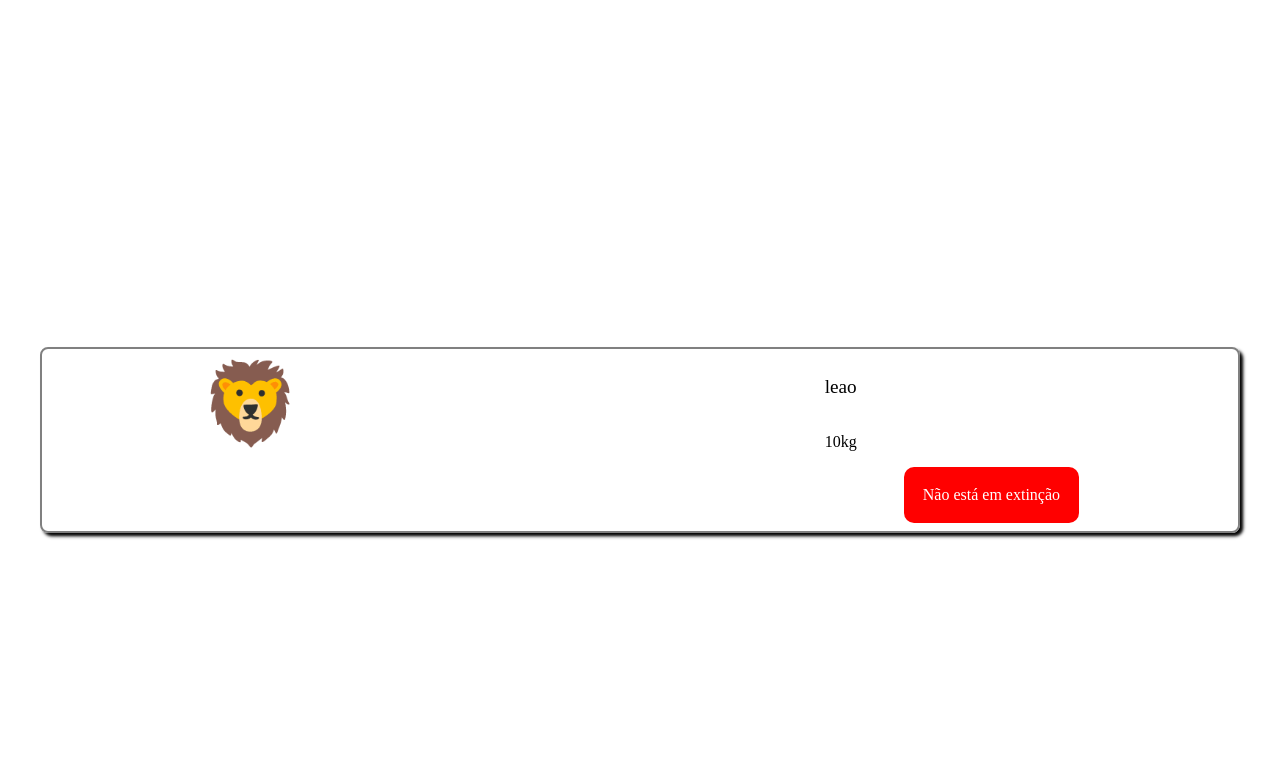
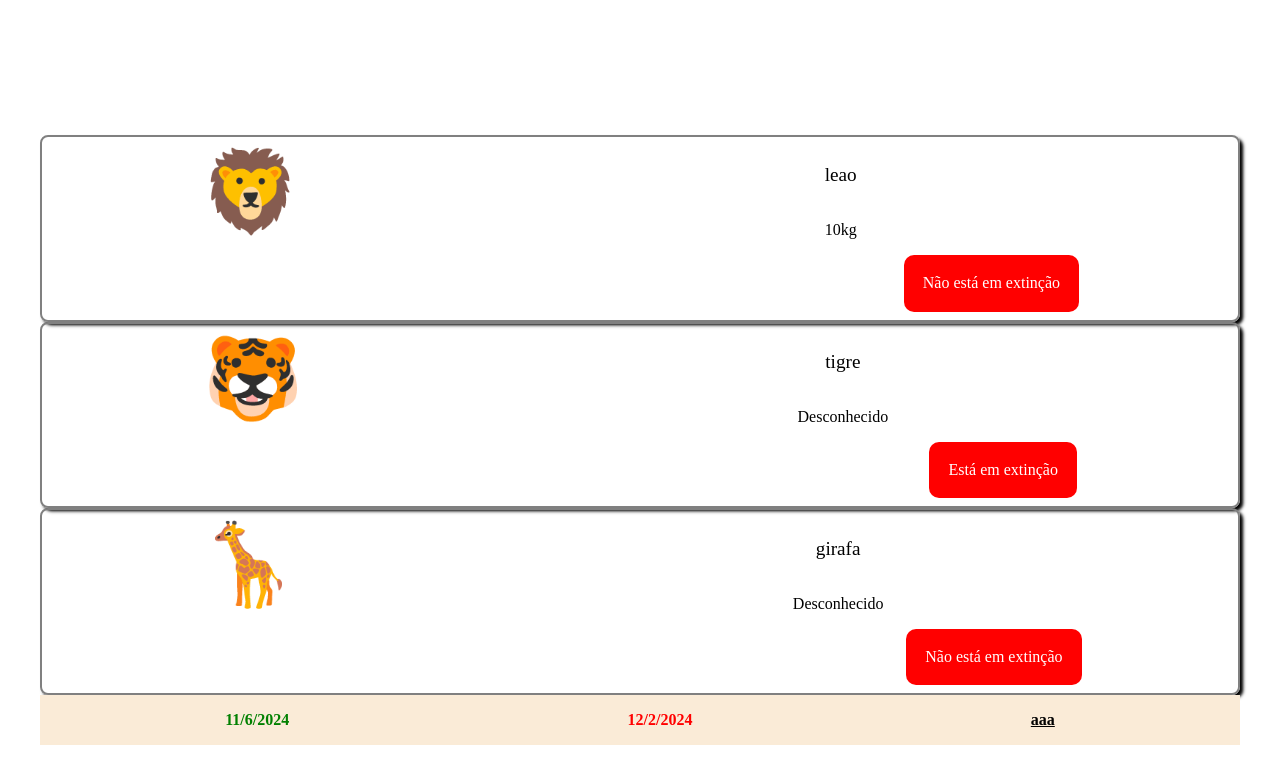
Before and after one commit to ufjf-dcc207/ufjf-dcc207-2024-3-a-atv03-Miguel-Dias-112, a React (Vite) app: page / in a window 1280 px wide. Shown: the top 784 px of the page. Built offline with nearby package versions, Linux system fonts and the light colour scheme.

Commit message:
cria componente exibição

```diff
--- a/src/App.tsx
+++ b/src/App.tsx
@@ -1,13 +1,15 @@
 
 import './App.css'
 import Animal from './Animal'
+import Exibicao from './Exibicao'
 function App() {
 
   return (
     <div className='app'>
       <Animal nome='leao' icone='🦁' peso={10} extinção={false}/>
-
-
+      <Animal nome='tigre' icone='🐯' peso={0} extinção={true}/>
+      <Animal nome='girafa' icone='🦒' peso={0} extinção={false}/>
+      <Exibicao inicio={ new Date("2024-11-06T16:00:00.000-03:00")} fim={new Date()} local='aaa'></Exibicao>
     </div>
   )
 }
--- /dev/null
+++ b/src/Exibicao.css
@@ -0,0 +1,21 @@
+.Exibicao{
+    font-weight: 900;
+    padding: 1em;
+    display: grid;
+    grid-template-areas: 'inicio fim local';
+    place-items: center;
+
+    background-color: antiquewhite;
+    .inicio{
+        color: green;
+        grid-area: inicio;
+    }
+    .fim{
+        color: red;
+        grid-area: fim;
+    }
+    .local{
+        text-decoration: underline;
+        grid-area: local;
+    }
+}
--- /dev/null
+++ b/src/Exibicao.tsx
@@ -0,0 +1,26 @@
+
+import './Exibicao.css'
+interface ExibicaoProps {
+    inicio: Date;
+    fim: Date;
+    local: string;
+}
+function Exibicao({ inicio, fim, local }: ExibicaoProps) {
+
+  return (
+    <div className='Exibicao'>
+
+        <div className="inicio">
+            {inicio.toLocaleDateString()}
+        </div>
+        <div className="fim">
+            {fim.toLocaleDateString()}
+        </div>
+        <div className="local">
+            {local}
+        </div>
+    </div>
+  )
+}
+
+export default Exibicao
```
